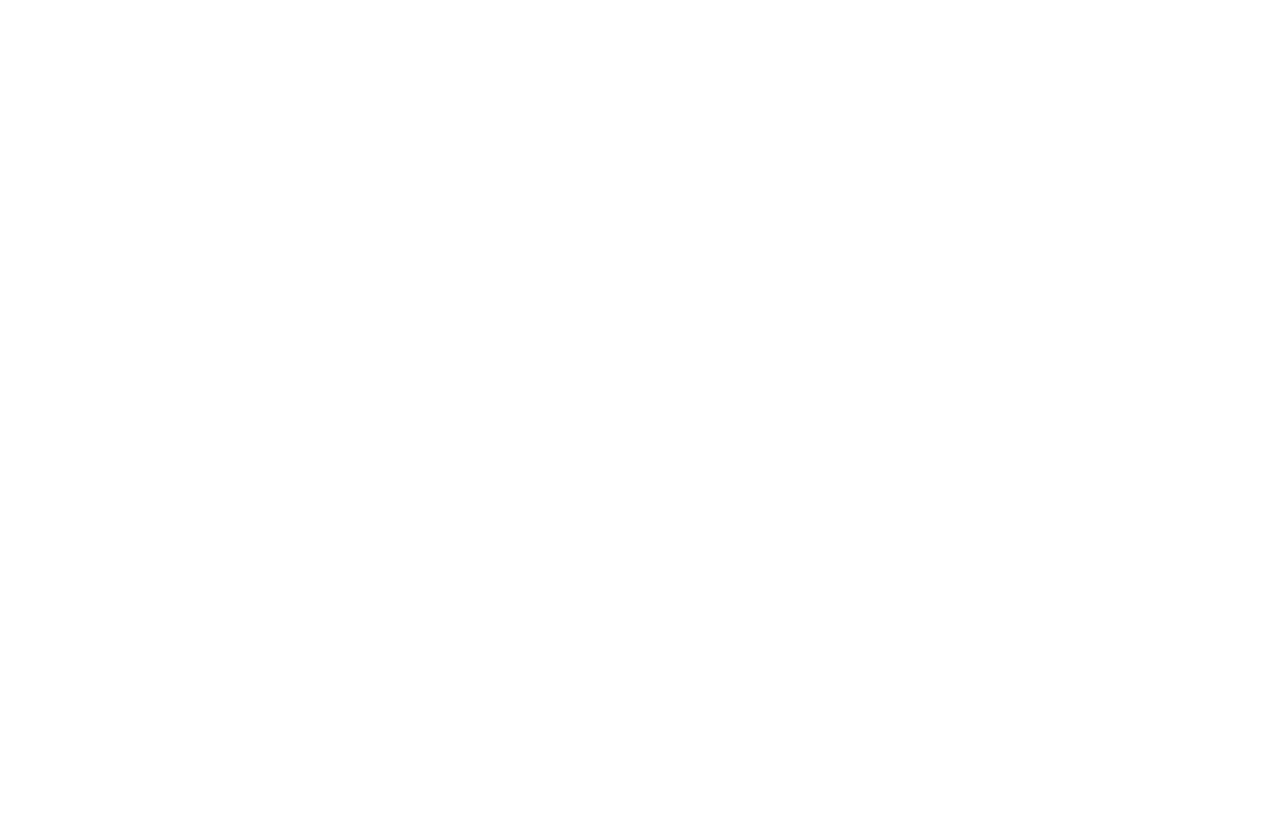
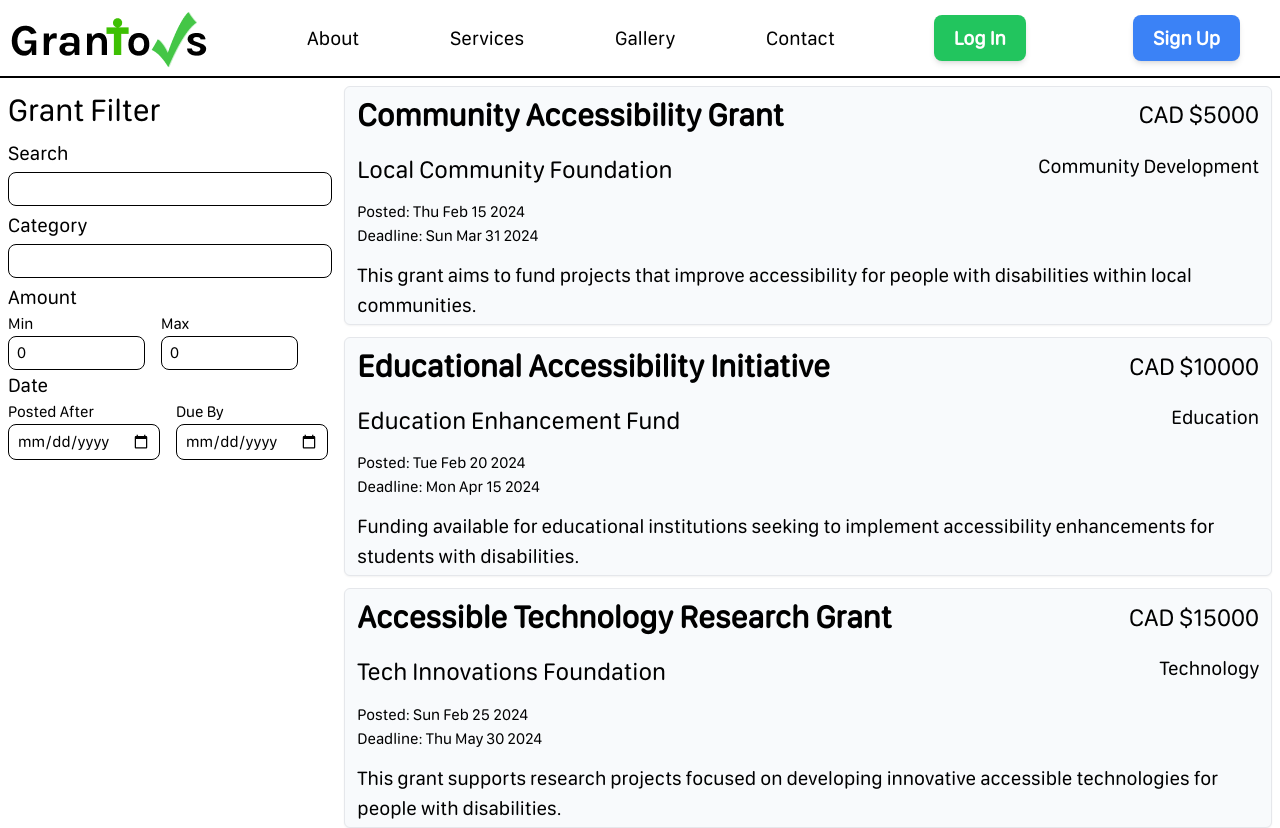
Before and after one commit to GlassesNoGlasses/c01w24-project-grantors, a React (Create React App) app in the folder frontend/: page /grants in a window 1280 px wide. Before the commit this address had no page. Shown: the top 828 px of the page. Before the commit the page ends 800 px from the top, so only its background shows below. Built offline with nearby package versions, Linux system fonts and the light colour scheme.

Commit message:
Add user grant browsing

```diff
--- a/frontend/src/App.tsx
+++ b/frontend/src/App.tsx
@@ -4,6 +4,7 @@
 import Login from "./components/login-page/Login";
 import SignUp from "./components/signup-page/SignUp";
 import { UserContextProvider } from "./components/contexts/userContext";
+import GrantBrowse from "./components/grant-browse/GrantBrowse";
 
 
 function App() {
@@ -20,6 +21,7 @@
               <Route path="contact" element={<Home />} />
               <Route path="login" element={<Login />} />
               <Route path="signup" element={<SignUp />} />
+              <Route path="grants" element={<GrantBrowse />} />
             </Route>
           </Routes>
         )}
--- /dev/null
+++ b/frontend/src/components/grant-browse/GrantBrowse.tsx
@@ -0,0 +1,170 @@
+import { GrantBrowseProps } from "./GrantBrowseProps";
+import { useUserContext } from "../contexts/userContext";
+import { useEffect, useState } from "react";
+import { Grant } from "../interfaces/Grant";
+import GrantList from "../grant-list/GrantList";
+
+const GrantBrowse = ({}: GrantBrowseProps) => {
+    const { user } = useUserContext();
+    return user?.isAdmin ? <AdminGrantBrowse /> : <UserGrantBrowse />;
+}
+
+const UserGrantBrowse = () => {
+    const [grants, setGrants] = useState<Grant[]>([
+        {
+            id: 1,
+            title: "Community Accessibility Grant",
+            description: "This grant aims to fund projects that improve accessibility for people with disabilities within local communities.",
+            posted: new Date("2024-02-15"),
+            deadline: new Date("2024-03-31"),
+            amount: 5000,
+            organization: "Local Community Foundation",
+            category: "Community Development",
+            contact: "John Doe, johndoe@example.com"
+        },
+        {
+            id: 2,
+            title: "Educational Accessibility Initiative",
+            description: "Funding available for educational institutions seeking to implement accessibility enhancements for students with disabilities.",
+            posted: new Date("2024-02-20"),
+            deadline: new Date("2024-04-15"),
+            amount: 10000,
+            organization: "Education Enhancement Fund",
+            category: "Education",
+            contact: "Jane Smith, janesmith@example.com"
+        },
+        {
+            id: 3,
+            title: "Accessible Technology Research Grant",
+            description: "This grant supports research projects focused on developing innovative accessible technologies for people with disabilities.",
+            posted: new Date("2024-02-25"),
+            deadline: new Date("2024-05-30"),
+            amount: 15000,
+            organization: "Tech Innovations Foundation",
+            category: "Technology",
+            contact: "Alex Johnson, alexjohnson@example.com"
+        },
+        {
+            id: 4,
+            title: "Employment Accessibility Grant",
+            description: "Funding available for businesses implementing accessibility measures to improve employment opportunities for people with disabilities.",
+            posted: new Date("2024-03-01"),
+            deadline: new Date("2024-06-15"),
+            amount: 7500,
+            organization: "Employment Equality Agency",
+            category: "Employment",
+            contact: "Michael Brown, michaelbrown@example.com"
+        },
+        {
+            id: 5,
+            title: "Accessible Healthcare Services Grant",
+            description: "This grant aims to support healthcare facilities in making their services more accessible to patients with disabilities.",
+            posted: new Date("2024-03-05"),
+            deadline: new Date("2024-07-31"),
+            amount: 12000,
+            organization: "Healthcare Access Foundation",
+            category: "Healthcare",
+            contact: "Emily Davis, emilydavis@example.com"
+        }
+    ]);
+
+    const [filteredGrants, setFilteredGrants] = useState<Grant[]>(grants);
+
+    return (
+        <div className="flex flex-col lg:flex-row gap-3 p-2">
+            <GrantFilter grants={grants} setGrants={setFilteredGrants} />
+            <GrantList grants={filteredGrants} />
+        </div>
+    )
+}
+
+const AdminGrantBrowse = () => {
+    return (
+        <div>
+            <h1>Admin Grant Browse</h1>
+        </div>
+    )
+}
+
+const GrantFilter = ({ grants, setGrants }: {
+    grants: Grant[],
+    setGrants: (grants: Grant[]) => void
+}) => {
+    const [search, setSearch] = useState<string>("");
+    const [category, setCategory] = useState<string>("");
+    const [minAmount, setMinAmount] = useState<Number>(0);
+    const [maxAmount, setMaxAmount] = useState<Number>(0);
+    const [postedAfter, setPostedAfter] = useState<Date | null>(null);
+    const [dueBy, setDueBy] = useState<Date | null>(null);
+
+    useEffect(() => {
+        setGrants(grants.filter(grant => {
+            if (search !== "" && !grant.title.toLowerCase().includes(search.toLowerCase()))
+                return false;
+            if (category !== "" && !grant.category.toLowerCase().includes(category.toLowerCase()))
+                return false;
+            if (minAmount !== 0 && grant.amount < minAmount)
+                return false;
+            if (maxAmount !== 0 && grant.amount > maxAmount)
+                return false;
+            if (postedAfter !== null && grant.posted < postedAfter)
+                return false;
+            if (dueBy !== null && grant.deadline > dueBy)
+                return false;
+
+            return true;
+        }));
+    }, [search, category, minAmount, maxAmount, postedAfter, dueBy, grants, setGrants]);
+
+    return (
+        <div className="flex flex-col gap-1 lg:w-1/3">
+            <h1 className="text-2xl">Grant Filter</h1>
+            <div className="flex flex-col gap-1">
+                <p className="text-base">Search</p>
+                <input type="text" className="border border-black rounded-lg text-sm p-1 px-2"
+                    value={search} onChange={(event) => setSearch(event.target.value)} />
+            </div>
+            <div className="flex flex-col gap-1">
+                <p className="text-base">Category</p>
+                <input type="text" className="border border-black rounded-lg text-sm p-1 px-2"
+                    value={category} onChange={(event) => setCategory(event.target.value)} />
+            </div>
+            <div className="flex flex-col">
+                <div>
+                    <p className="text-base">Amount</p>
+                    <div className="flex flex-row gap-4 flex-wrap">
+                        <div>
+                            <p className="text-sm">Min</p>
+                            <input type="number" className="border border-black rounded-lg text-sm p-1 px-2"
+                                value={minAmount as number} onChange={(event) => setMinAmount(event.target.valueAsNumber)} />
+                        </div>
+                        <div>
+                            <p className="text-sm">Max</p>
+                            <input type="number" className="border border-black rounded-lg text-sm p-1 px-2"
+                                value={maxAmount as number} onChange={(event) => setMaxAmount(event.target.valueAsNumber)} />
+                        </div>
+                    </div>
+                </div>
+                <div>
+                    <p className="text-base">Date</p>
+                    <div className="flex flex-row gap-4">
+                        <div>
+                            <p className="text-sm">Posted After</p>
+                            <input type="date" className="border border-black rounded-lg text-sm p-1 px-2"
+                                value={postedAfter?.toISOString().split('T')[0] as string}
+                                onChange={(event) => setPostedAfter(event.target.valueAsDate)} />
+                        </div>
+                        <div>
+                            <p className="text-sm">Due By</p>
+                            <input type="date" className="border border-black rounded-lg text-sm p-1 px-2"
+                                value={dueBy?.toISOString().split('T')[0] as string}
+                                onChange={(event) => setDueBy(event.target.valueAsDate)} />
+                        </div>
+                    </div>
+                </div>
+            </div>
+        </div>
+    )
+}
+
+export default GrantBrowse;
--- /dev/null
+++ b/frontend/src/components/grant-browse/GrantBrowseProps.ts
@@ -0,0 +1 @@
+export interface GrantBrowseProps {}
```
